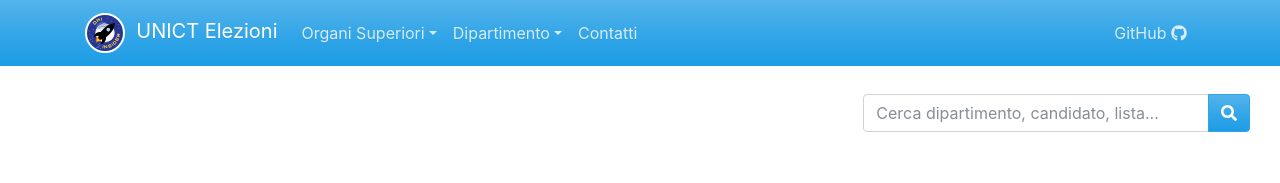
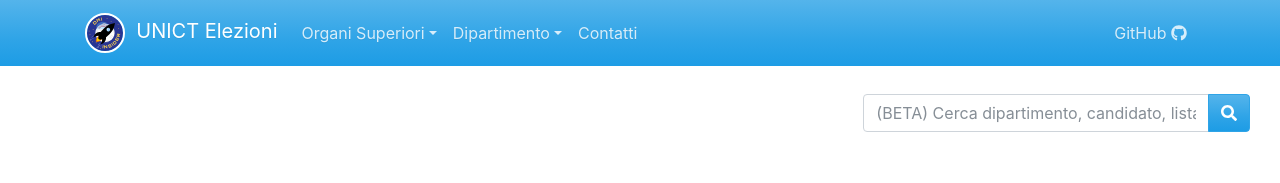
Before and after one commit to UNICT-DMI/UNICT-Elezioni, a React (Create React App) app: page /facolta_medicina#/home in a window 1280 px wide. Shown: the top 183 px of the page. Built offline with nearby package versions, Linux system fonts and the light colour scheme.

Commit message:
chore(search): add beta tag

```diff
--- a/src/app/search/SearchForm.tsx
+++ b/src/app/search/SearchForm.tsx
@@ -96,7 +96,7 @@ export const SearchForm = (): JSX.Element => {
             className="form-control"
             value={formValue}
             onChange={onInputFormChange}
-            placeholder="Cerca dipartimento, candidato, lista..." />
+            placeholder="(BETA) Cerca dipartimento, candidato, lista..." />
           <InputGroup.Append>
             <Button type="submit" variant="primary"><FontAwesomeIcon icon={faSearch} /></Button>
           </InputGroup.Append>
```
